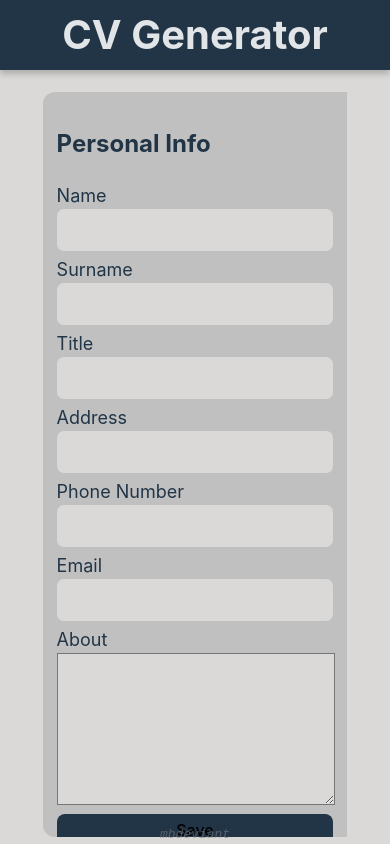
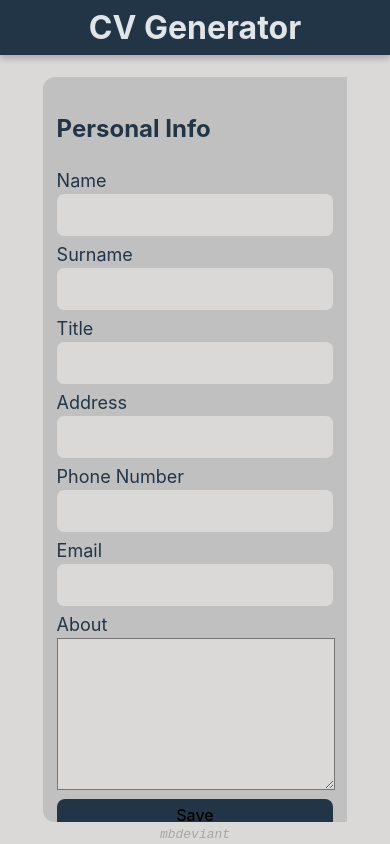
Before and after one commit to mbdeviant/resume-generator, a React app: page / in a window 390 px wide. Shown: the top 844 px of the page. Built offline with nearby package versions, Linux system fonts and the light colour scheme; the HTML template or start-up script is replaced by a standard one.

Commit message:
adjust header height and font

```diff
--- a/src/index.css
+++ b/src/index.css
@@ -37,7 +37,7 @@ body {
 }
 
 h1 {
-  font-size: 3.2em;
+  font-size: 2em;
   margin: 0;
   text-align: center;
   cursor: pointer;
@@ -45,7 +45,7 @@ h1 {
 }
 header {
   width: 100%;
-  height: 70px;
+  height: 55px;
   background-color: #213547;
   display: flex;
   align-items: center;
@@ -213,7 +213,7 @@ a {
   }
   h1 {
     padding: 12px 0px;
-    font-size: 2.5em;
+    font-size: 2em;
   }
 
   .preview,
```
